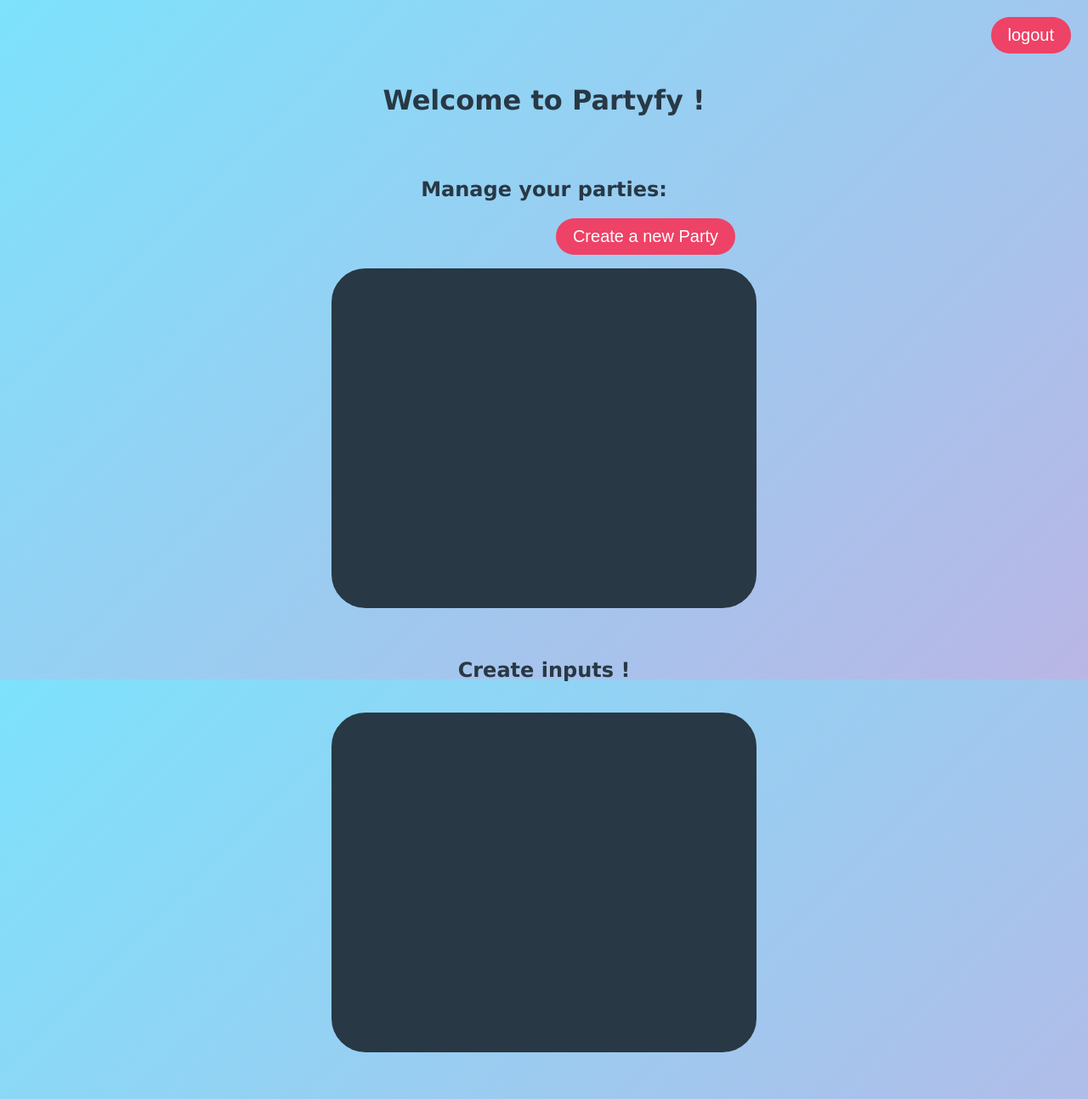
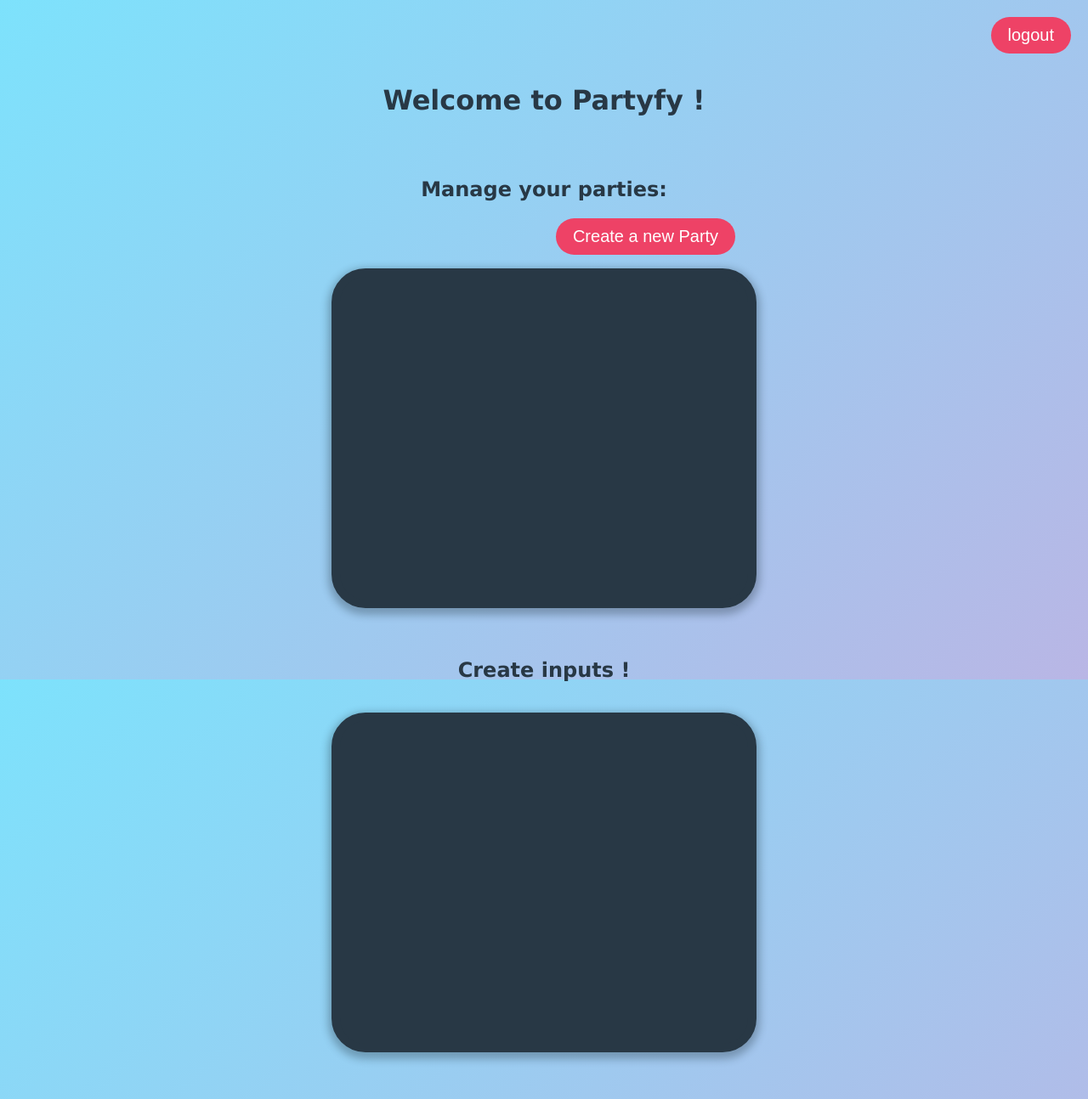
Before and after one commit to Fienberber/partyfy, a Flask app: page / in a window 1280 px wide. Shown: the whole page at 85% size. Run offline with Flask 2, Linux system fonts and the light colour scheme; the visitor is signed in with stand-in values (Sample User, id 1); data that the repository does not hold is empty.

Commit message:
added shadows to lists

```diff
--- a/app/static/styles/home.css
+++ b/app/static/styles/home.css
@@ -154,6 +154,7 @@ nav dl{
   border-width: 10px ;
   border-radius: 40px;
   background-color: var(--main-ft-color);
+  box-shadow: 0 4px 10px 4px rgba(19, 35, 47, 0.3);
   height:400px;
 }
 nav dl{
--- a/app/static/styles/party.css
+++ b/app/static/styles/party.css
@@ -104,6 +104,7 @@ nav dl{
   border-width: 10px ;
   border-radius: 40px;
   background-color: var(--main-ft-color);
+  box-shadow: 0 4px 10px 4px rgba(19, 35, 47, 0.3);
   height:400px;
 }
 nav dl{
```
